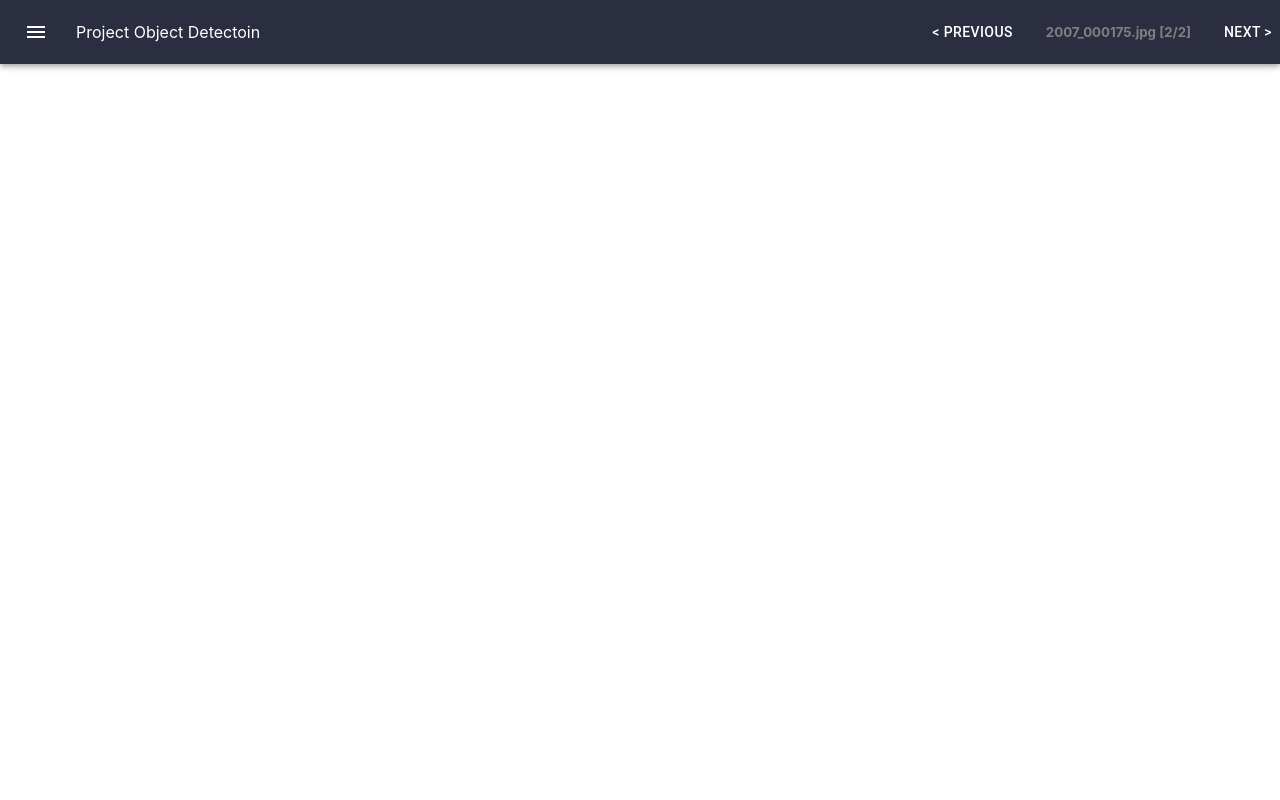
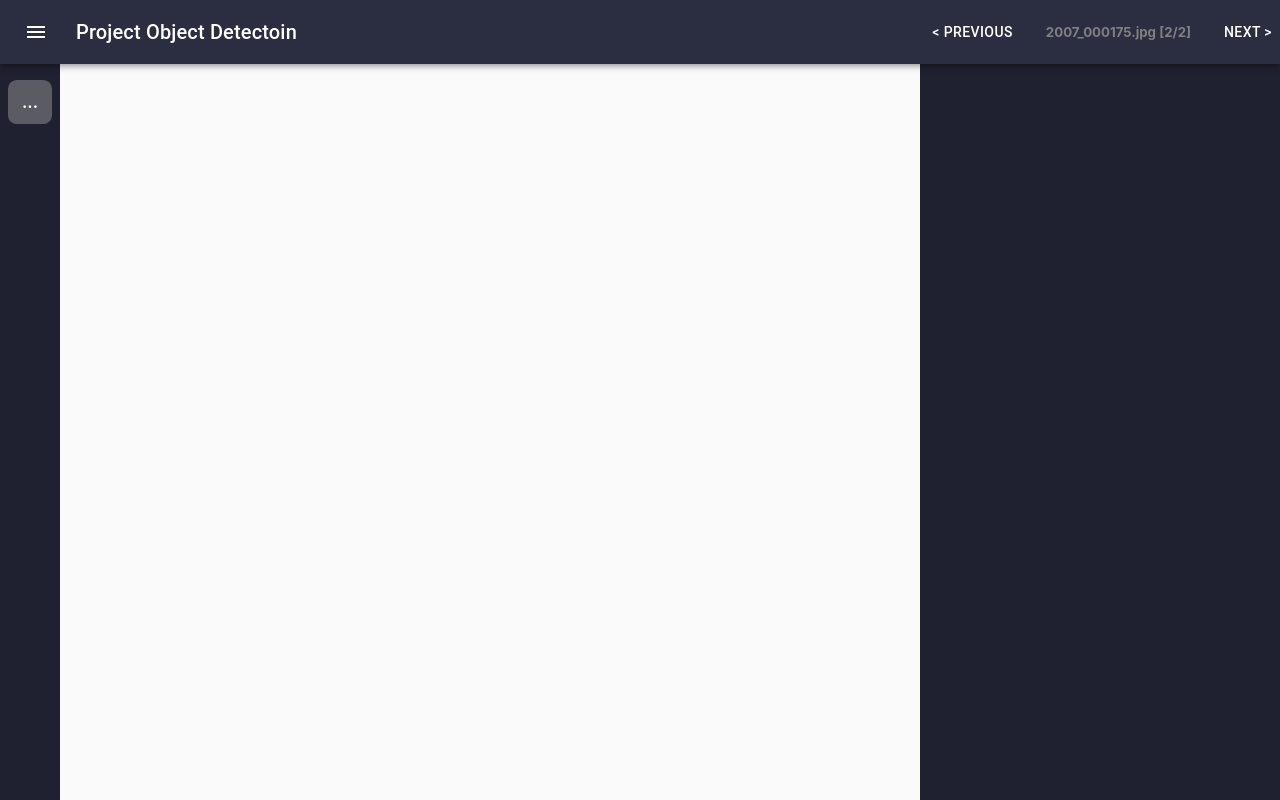
Before and after one commit to DavidR111/RediscoveryAI, a React (Create React App) app: page / in a window 1280 px wide. Built offline with nearby package versions, Linux system fonts and the light colour scheme.

Commit message:
complete sidebars layout

```diff
--- a/src/App.js
+++ b/src/App.js
@@ -1,13 +1,33 @@
-import React from 'react';
+import React, { Component } from 'react';
 
 import TitleBar from './components/TitleBar/TitleBar'
+import LeftSideBar from './components/SideBars/LeftSideBar'
+import RightSideBar from './components/SideBars/RightSideBar'
 
-function App() {
-  return (
-    <div className="App">
-      <TitleBar />
-    </div>
-  );
+import PropTypes from "prop-types"
+import { withStyles } from "@material-ui/core/styles"
+import styles from './constants/theme'
+
+class App extends Component {
+  render() {
+    const { classes } = this.props
+    return (
+      <div className={classes.root} >
+        <div className={classes.appFrame}>
+          <TitleBar />
+          <LeftSideBar />
+          <main className={classes.content}>
+          </main>
+          <RightSideBar />
+        </div>
+      </div>
+    )
+  }
 }
 
-export default App;
+App.propTypes = {
+  classes: PropTypes.object.isRequired,
+  theme: PropTypes.object.isRequired
+}
+
+export default withStyles(styles, { withTheme: true })(App)
--- a/src/components/SideBars/LeftSideBar.js
+++ b/src/components/SideBars/LeftSideBar.js
@@ -0,0 +1,23 @@
+import React from 'react'
+import PropTypes from 'prop-types'
+import { withStyles } from '@material-ui/core/styles'
+
+import styles from '../../constants/theme'
+
+const LeftSideBar = props => {
+    const { classes } = props;
+
+    return (
+        <section className={classes.leftSideBar}>
+            <div className={classes.leftSideBarHeader} />
+            <div className={classes.group}>...</div>
+        </section>
+    )
+}
+
+LeftSideBar.propTypes = {
+    classes: PropTypes.object.isRequired,
+    theme: PropTypes.object.isRequired
+}
+
+export default withStyles(styles, { withTheme: true })(LeftSideBar)
--- a/src/components/SideBars/RightSideBar.js
+++ b/src/components/SideBars/RightSideBar.js
@@ -0,0 +1,22 @@
+import React, { Component } from 'react'
+import PropTypes from 'prop-types'
+import { withStyles } from '@material-ui/core/styles'
+
+import styles from '../../constants/theme'
+
+class RightSideBar extends Component {
+    render() {
+        const { classes } = this.props
+        return (
+            <section className={classes.rightSideBar}>
+            </section>
+        )
+    }
+}
+
+RightSideBar.propTypes = {
+    classes: PropTypes.object.isRequired,
+    theme: PropTypes.object.isRequired
+}
+
+export default withStyles(styles, { withTheme: true })(RightSideBar)
--- a/src/components/TitleBar/TitleBar.js
+++ b/src/components/TitleBar/TitleBar.js
@@ -26,7 +26,8 @@ class TitleBar extends Component {
                     <Typography
                         className={classes.flexGrow}
                         align="left"
-                        variant="title"
+                        variant='h6'
+                        component='h6'
                         color="inherit"
                         noWrap
                     >
--- /dev/null
+++ b/src/components/WorkSpace/ActionToolBar/ActionToolBar.js
@@ -0,0 +1,5 @@
+import React, {Component} from 'react'
+
+class ActionToolBar extends Component {
+
+}
--- a/src/constants/theme.js
+++ b/src/constants/theme.js
@@ -27,7 +27,7 @@ const styles = theme => ({
         }
     },
 
-    switcher: {
+    leftSideBar: {
         width: `${switcherWidth}px`,
         height: "100%",
         display: "flex",
@@ -35,10 +35,21 @@ const styles = theme => ({
         alignItems: "center",
         flexShrink: 0,
         flexGrow: 1,
-        padding: `${theme.spacing.unit * 2}px 0`,
+        padding: `${theme.spacing(2)}px 0`,
         backgroundColor: 'rgb(32,33,48)'
     },
-    switcherHeader: {
+    rightSideBar: {
+        width: `${switcherWidth * 6}px`,
+        height: "100%",
+        display: "flex",
+        flexDirection: "column",
+        alignItems: "center",
+        flexShrink: 0,
+        flexGrow: 1,
+        padding: `${theme.spacing(2)}px 0`,
+        backgroundColor: 'rgb(32,33,48)'
+    },
+    leftSideBarHeader: {
         ...theme.mixins.toolbar
     },
     group: {
@@ -47,11 +58,11 @@ const styles = theme => ({
         justifyContent: "center",
         width: `${groupSize}px`,
         height: `${groupSize}px`,
-        marginBottom: `${theme.spacing.unit * 2}px`,
-        borderRadius: "10%",
+        marginBottom: `${theme.spacing(2)}px`,
+        borderRadius: "20%",
         color: "white",
         fontWeight: "bold",
-        backgroundColor: "rgba(0, 0, 0, 0.75)",
+        backgroundColor: "rgba(150, 150, 150, 0.5)",
         cursor: "pointer",
         "&:hover": {
             backgroundColor: "rgba(0, 0, 0, 0.5)"
@@ -78,7 +89,7 @@ const styles = theme => ({
         marginRight: 16
     },
     profileLogo: {
-        marginRight: `${theme.spacing.unit}px`
+        marginRight: `${theme.spacing(1)}px`
     },
     flexGrow: {
         flexGrow: 1
```
Also changed, not shown: src/components/WorkSpace/WorkSpace.js (+16 -0 lines), src/components/WorkSpace/DrawBoard/DrawBoard.js (added), src/components/WorkSpace/ImgToolBar/ImgToolBar.js (added).
